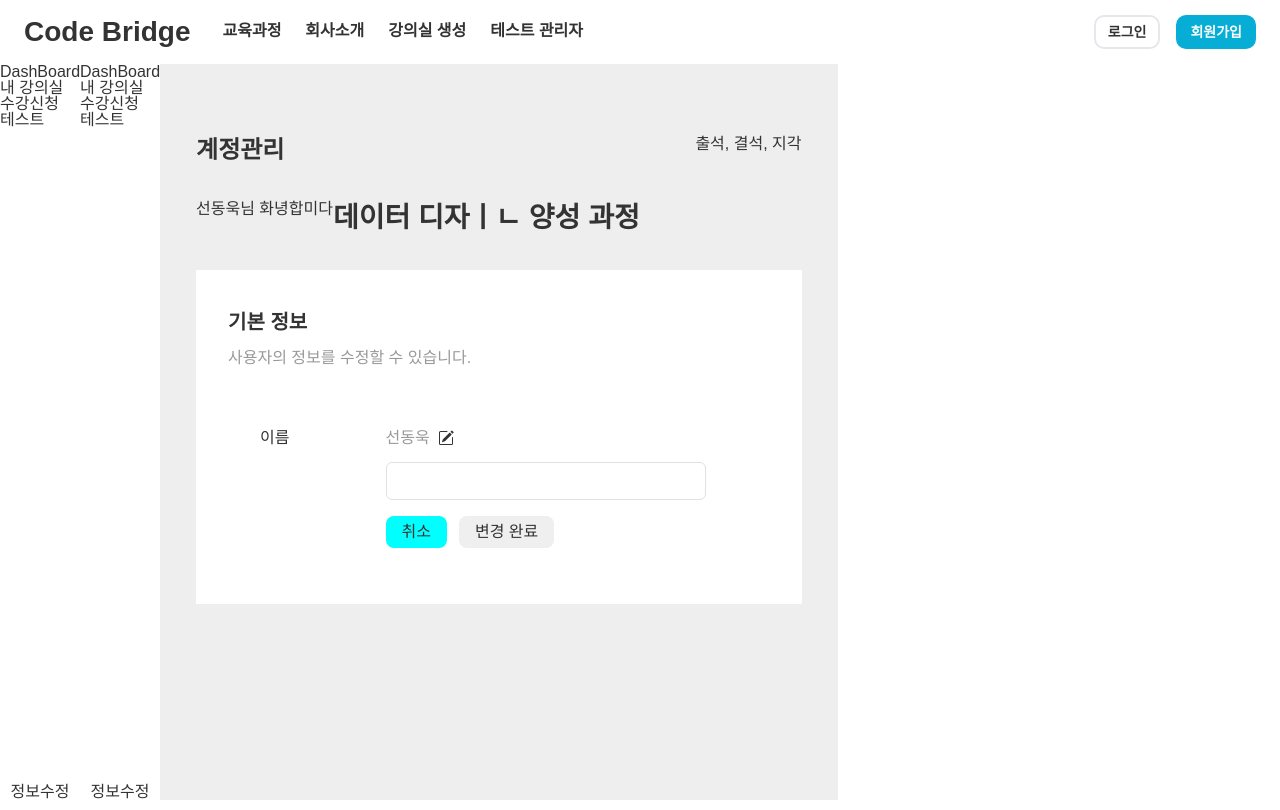
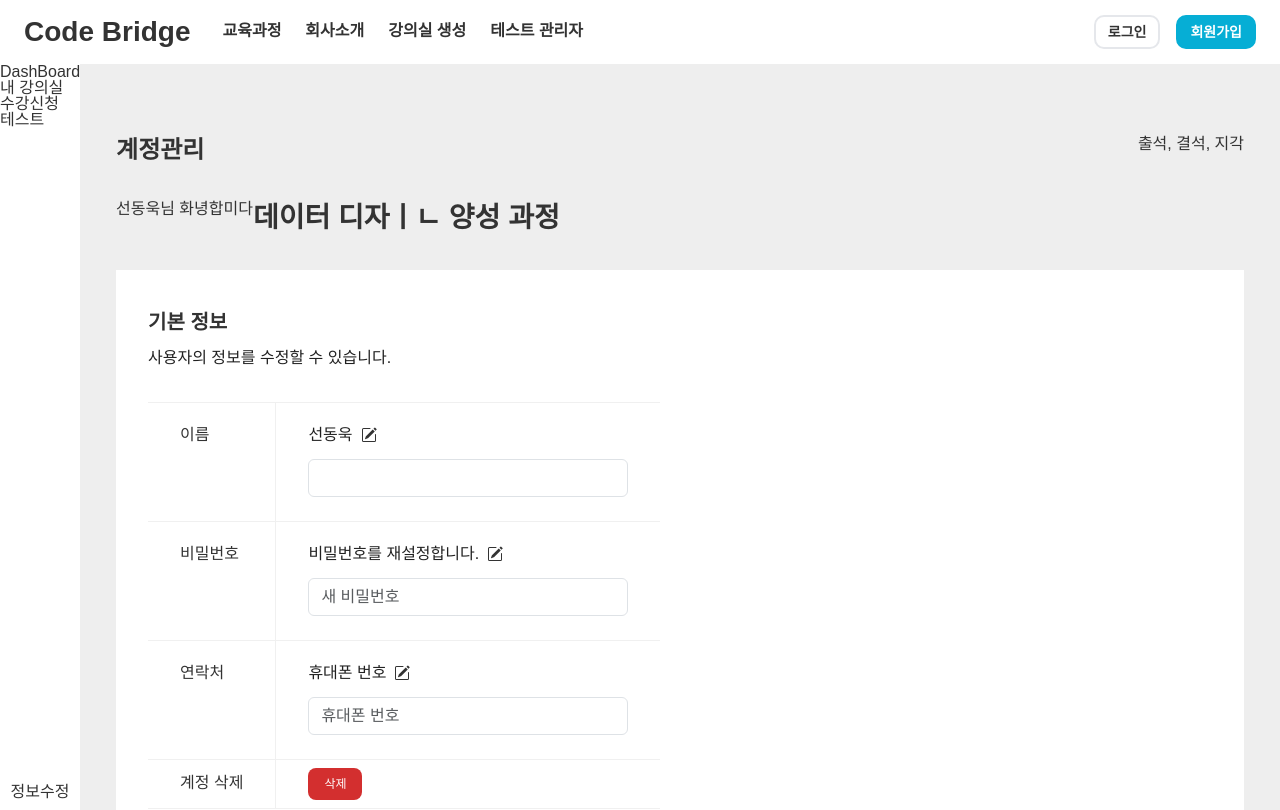
Before and after one commit to BaikJinHyeock/CodeBridge_Front, a React (Create React App) app: page /SetInfo in a window 1280 px wide. Shown: the top 810 px of the page. Built offline with nearby package versions, Linux system fonts and the light colour scheme; a web font is replaced by a local one.

Commit message:
백진혁_setInfo css 수정완료

```diff
--- a/src/App.js
+++ b/src/App.js
@@ -19,11 +19,13 @@ import TestWrite from "./components/TestWrite";
 import TestDetail from "./components/TestDetail";
 
 function App() {
-
-
   const location = useLocation();
   const RenderHeaderAndFooter = () => {
-    return location.pathname !== "/";
+    return (
+      location.pathname !== "/" &&
+      location.pathname !== "/Login" &&
+      location.pathname !== "/Join"
+    );
   };
 
   return (
--- a/src/SCSS/abstracts/_variables.scss
+++ b/src/SCSS/abstracts/_variables.scss
@@ -3,7 +3,7 @@ $main-color: #06aed5;
 $sub-color: #086788;
 $font-color: #333333;
 $font-sub-color1: #ffffff;
-$font-sub-color2: #999999;
+$font-sub-color2: #000000de;
 
 // border
 $border: 1px solid #e5e7eb;
--- a/src/SCSS/base/_reset.scss
+++ b/src/SCSS/base/_reset.scss
@@ -156,17 +156,23 @@ h4 {
 }
 p {
   font-size: 16px;
-  font-weight: 400;
+  font-weight: 500;
 }
+tr {
+  border-top: 1px solid rgba(0, 0, 0, 0.06);
+  border-bottom: 1px solid rgba(0, 0, 0, 0.06);
+}
+
 .nickname {
   font-family: "Pretendard Variable";
 }
 button {
   border: none;
   outline: none;
-  padding: 8px 16px;
+  padding: 10px 16px;
   border-radius: 8px;
 }
 .App {
   display: flex;
+  justify-content: space-between;
 }
--- a/src/SCSS/pages/_dashBoard.module.scss
+++ b/src/SCSS/pages/_dashBoard.module.scss
@@ -1,8 +1,11 @@
 @import "../abstracts/variables";
 
 .wrap_container {
-  background-color: $font-sub-color1;
-  display: grid;
-  grid-template-columns: 5rem 1fr;
   background-color: $wrap-bg;
+  width: 100%;
+
+  .right_container {
+    width: 100%;
+    padding: 36px;
+  }
 }
--- a/src/SCSS/pages/_join.module.scss
+++ b/src/SCSS/pages/_join.module.scss
@@ -2,7 +2,8 @@
 
 .wrap_container {
   display: flex;
-  height: 80vh;
+  width: 100%;
+  height: 90vh;
   align-items: center;
   //   justify-items: center;
 }
--- a/src/SCSS/pages/_login.module.scss
+++ b/src/SCSS/pages/_login.module.scss
@@ -2,7 +2,8 @@
 
 .wrap_container {
   display: flex;
-  height: 95vh;
+  width: 100%;
+  height: 90vh;
   align-items: center;
   //   justify-items: center;
 
--- a/src/SCSS/pages/_setInfo.module.scss
+++ b/src/SCSS/pages/_setInfo.module.scss
@@ -2,8 +2,8 @@
 
 .wrap_container {
   background-color: $wrap-bg;
-  display: grid;
-  grid-template-columns: 5rem 1fr;
+  width: 100%;
+  overflow: scroll;
 
   .right_container {
     width: 100%;
@@ -35,38 +35,113 @@
         margin: 16px 0;
         color: $font-sub-color2;
       }
+      .setTable {
+        margin: 36px 0;
+        tr {
+          &:nth-child(4) {
             td {
-        padding: 1rem 2rem;
+              &:last-child {
+                button {
+                  background-color: #d32f2f;
+                  color: $font-sub-color1;
+                  font-size: 12px;
+                }
+              }
+            }
+          }
+
+          td {
+            padding: 0.5rem 2rem;
             border-collapse: collapse;
 
+            &:first-child {
+              border-right: 1px solid rgba(0, 0, 0, 0.06);
+            }
+
+            // 회원 이름 변경
             .setTable_userId {
               border-collapse: collapse;
-          padding: 1rem 2rem;
 
               .setTable_userId_originId {
                 display: flex;
                 justify-content: flex-start;
                 gap: 8px;
                 align-items: center;
+
+                svg {
+                  cursor: pointer;
+                }
               }
 
               form {
                 width: 20rem;
+              }
+            }
+            // 회원 이름 변경완료
 
+            // 회원 비밀번호 변경
+            .setTable_userPw {
+              border-collapse: collapse;
+
+              .setTable_userPw_originId {
+                display: flex;
+                justify-content: flex-start;
+                gap: 8px;
+                align-items: center;
+
+                svg {
+                  cursor: pointer;
+                }
+              }
+
+              form {
+                width: 20rem;
+              }
+            }
+            // 회원 비밀번호 변경완료
+
+            // 회원 휴대폰번호 변경
+            .setTable_userNum {
+              border-collapse: collapse;
+
+              .setTable_userNum_originId {
+                display: flex;
+                justify-content: flex-start;
+                gap: 8px;
+                align-items: center;
+
+                svg {
+                  cursor: pointer;
+                }
+              }
+
+              form {
+                width: 20rem;
+              }
+            }
+            // 회원 휴대폰번호 변경완료
+          }
+        }
+      }
       .buttons {
         display: flex;
         gap: 12px;
-              justify-content: flex-start;
+        justify-content: flex-end;
 
         button {
           &:first-child {
-                  background-color: aqua;
+            background-color: $bg-grayScale;
+            font-size: 12px;
+            font-weight: 600;
+          }
+          &:last-child {
+            background-color: $main-color;
+            color: $font-sub-color1;
+            font-size: 12px;
+            font-weight: 600;
           }
         }
       }
     }
   }
 }
-    }
-  }
-}
--- a/src/components/DashBoard.jsx
+++ b/src/components/DashBoard.jsx
@@ -6,8 +6,9 @@ import style from "../SCSS/pages/_dashBoard.module.scss";
 const DashBoard = () => {
   return (
     <div className={style.wrap_container}>
-      <DashLeftBox />
-      <div></div>
+      <div className={style.right_container}>
+        <h1>DashBoard</h1>
+      </div>
     </div>
   );
 };
--- a/src/components/SetInfo.jsx
+++ b/src/components/SetInfo.jsx
@@ -7,7 +7,6 @@ import style from "../SCSS/pages/_setInfo.module.scss";
 const SetInfo = () => {
   return (
     <div className={style.wrap_container}>
-      <DashLeftBox />
       <div className={style.right_container}>
         <div className={style.first_box}>
           <h2>계정관리</h2>
@@ -58,17 +57,101 @@ const SetInfo = () => {
                               aria-describedby="inputGroup-sizing-default"
                             />
                           </div>
-                          <div className={style.buttons}>
-                            <button>취소</button>
-                            <button>변경 완료</button>
+                        </form>
+                      </div>
+                    </div>
+                  </td>
+                </tr>
+
+                <tr>
+                  <td>비밀번호</td>
+                  <td>
+                    <div className={style.setTable_userPw}>
+                      <div className={style.setTable_userPw_originId}>
+                        <p>비밀번호를 재설정합니다.</p>
+                        <svg
+                          xmlns="http://www.w3.org/2000/svg"
+                          width="16"
+                          height="16"
+                          fill="currentColor"
+                          class="bi bi-pencil-square"
+                          viewBox="0 0 16 16"
+                        >
+                          <path d="M15.502 1.94a.5.5 0 0 1 0 .706L14.459 3.69l-2-2L13.502.646a.5.5 0 0 1 .707 0l1.293 1.293zm-1.75 2.456-2-2L4.939 9.21a.5.5 0 0 0-.121.196l-.805 2.414a.25.25 0 0 0 .316.316l2.414-.805a.5.5 0 0 0 .196-.12l6.813-6.814z" />
+                          <path
+                            fill-rule="evenodd"
+                            d="M1 13.5A1.5 1.5 0 0 0 2.5 15h11a1.5 1.5 0 0 0 1.5-1.5v-6a.5.5 0 0 0-1 0v6a.5.5 0 0 1-.5.5h-11a.5.5 0 0 1-.5-.5v-11a.5.5 0 0 1 .5-.5H9a.5.5 0 0 0 0-1H2.5A1.5 1.5 0 0 0 1 2.5v11z"
+                          />
+                        </svg>
+                      </div>
+                      <div className={style.setTable_userPw_editId}>
+                        <form>
+                          <div class="input-group mb-3">
+                            <input
+                              type="text"
+                              class="form-control"
+                              placeholder="새 비밀번호"
+                              aria-label="Sizing example input"
+                              aria-describedby="inputGroup-sizing-default"
+                            />
                           </div>
                         </form>
                       </div>
                     </div>
                   </td>
                 </tr>
+
+                <tr>
+                  <td>연락처</td>
+                  <td>
+                    <div className={style.setTable_userNum}>
+                      <div className={style.setTable_userNum_originId}>
+                        <p>휴대폰 번호</p>
+                        <svg
+                          xmlns="http://www.w3.org/2000/svg"
+                          width="16"
+                          height="16"
+                          fill="currentColor"
+                          class="bi bi-pencil-square"
+                          viewBox="0 0 16 16"
+                        >
+                          <path d="M15.502 1.94a.5.5 0 0 1 0 .706L14.459 3.69l-2-2L13.502.646a.5.5 0 0 1 .707 0l1.293 1.293zm-1.75 2.456-2-2L4.939 9.21a.5.5 0 0 0-.121.196l-.805 2.414a.25.25 0 0 0 .316.316l2.414-.805a.5.5 0 0 0 .196-.12l6.813-6.814z" />
+                          <path
+                            fill-rule="evenodd"
+                            d="M1 13.5A1.5 1.5 0 0 0 2.5 15h11a1.5 1.5 0 0 0 1.5-1.5v-6a.5.5 0 0 0-1 0v6a.5.5 0 0 1-.5.5h-11a.5.5 0 0 1-.5-.5v-11a.5.5 0 0 1 .5-.5H9a.5.5 0 0 0 0-1H2.5A1.5 1.5 0 0 0 1 2.5v11z"
+                          />
+                        </svg>
+                      </div>
+                      <div className={style.setTable_userNum_editId}>
+                        <form>
+                          <div class="input-group mb-3">
+                            <input
+                              type="text"
+                              class="form-control"
+                              placeholder="휴대폰 번호"
+                              aria-label="Sizing example input"
+                              aria-describedby="inputGroup-sizing-default"
+                            />
+                          </div>
+                        </form>
+                      </div>
+                    </div>
+                  </td>
+                </tr>
+
+                <tr>
+                  <td>계정 삭제</td>
+                  <td>
+                    <button type="button">삭제</button>
+                  </td>
+                </tr>
               </tbody>
             </table>
+
+            <div className={style.buttons}>
+              <button type="button">취소</button>
+              <button type="submit">변경 완료</button>
+            </div>
           </div>
         </div>
       </div>
--- a/src/main.css
+++ b/src/main.css
@@ -176,7 +176,12 @@ h4 {
 
 p {
   font-size: 16px;
-  font-weight: 400;
+  font-weight: 500;
+}
+
+tr {
+  border-top: 1px solid rgba(0, 0, 0, 0.06);
+  border-bottom: 1px solid rgba(0, 0, 0, 0.06);
 }
 
 .nickname {
@@ -186,10 +191,11 @@ p {
 button {
   border: none;
   outline: none;
-  padding: 8px 16px;
+  padding: 10px 16px;
   border-radius: 8px;
 }
 
 .App {
   display: flex;
+  justify-content: space-between;
 }/*# sourceMappingURL=main.css.map */
```
Also changed, not shown: 1 other file (tests, documents, lock files or other folders). Lines whose indentation alone changed are shown as unchanged.
